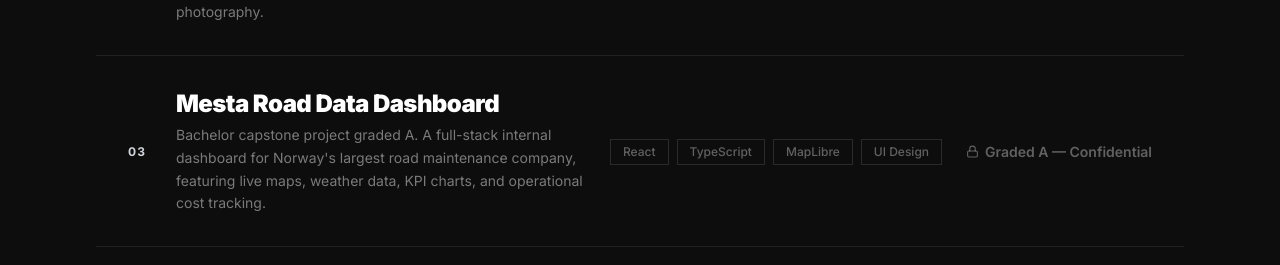
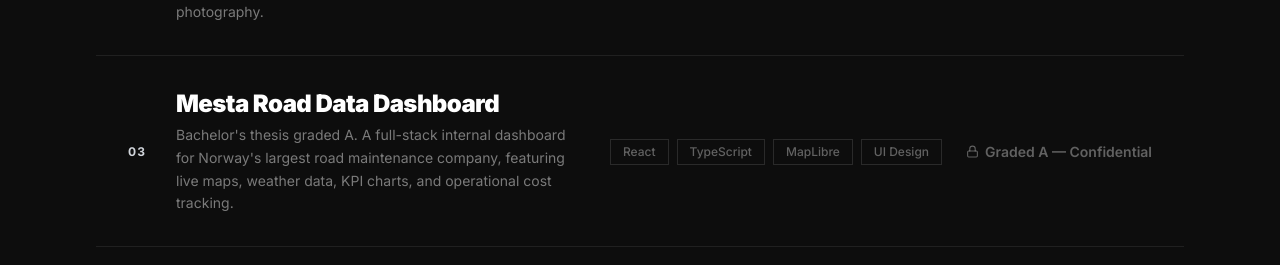
Before and after one commit to esatcesur74/Portfolio, a Next.js app: page / in a window 1280 px wide. Shown: the part 2983-3248 px from the top of the page. Built offline with nearby package versions, Linux system fonts and the light colour scheme; a web font is replaced by a local one.

Commit message:
update Mesta description

```diff
--- a/src/data/portfolio.ts
+++ b/src/data/portfolio.ts
@@ -83,7 +83,7 @@
     {
       id: 3,
       title: "Mesta Road Data Dashboard",
-      description: "Bachelor capstone project graded A. A full-stack internal dashboard for Norway's largest road maintenance company, featuring live maps, weather data, KPI charts, and operational cost tracking.",
+      description: "Bachelor's thesis graded A. A full-stack internal dashboard for Norway's largest road maintenance company, featuring live maps, weather data, KPI charts, and operational cost tracking.",
       tags: ["React", "TypeScript", "MapLibre", "UI Design"],
       image: "/images/mestaenglishdark.png",
       badge: "Graded A — Confidential",
@@ -94,7 +94,7 @@
           image: "/images/mestaenglishdark.png",
           imagePosition: "left",
           heading: "The Platform",
-          body: "Mesta is Norway's largest road maintenance company, responsible for keeping thousands of kilometres of public roads safe year-round. For our bachelor's degree capstone project, graded A by the university panel, our team built a full-stack internal web platform designed to give Mesta's operations teams a real-time overview of their winter road maintenance work.",
+          body: "Mesta is Norway's largest road maintenance company, responsible for keeping thousands of kilometres of public roads safe year-round. For our bachelor's thesis, graded A by the university panel, our team built a full-stack internal web platform designed to give Mesta's operations teams a real-time overview of their winter road maintenance work.",
         },
         {
           image: "/images/mestasaltpunkt.png",
```
